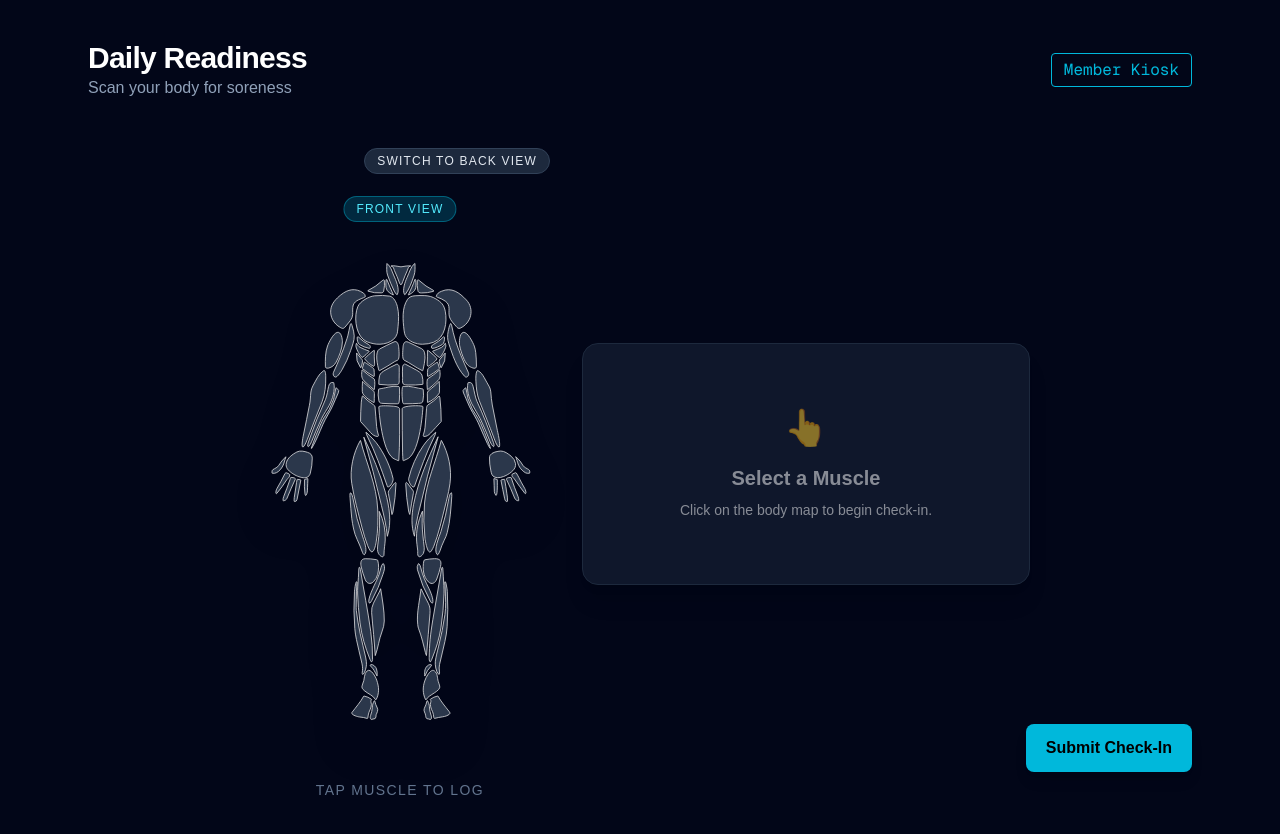
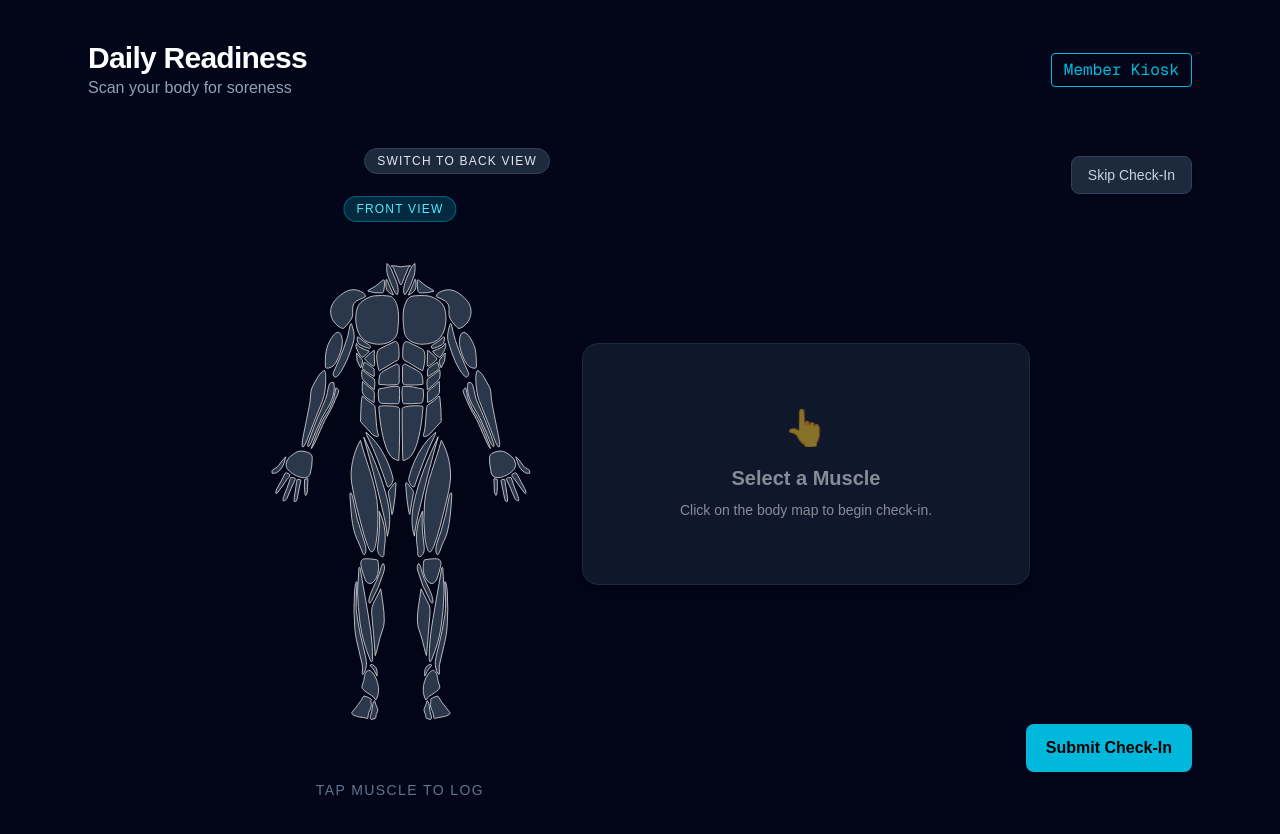
Before and after one commit to ms-sparkle/FreeFuse---Interactive-Video-Controlled-Retail-Automation-System, a Next.js app in the folder P3NewUI/my-next-app/: page /check-in in a window 1280 px wide. Built offline with nearby package versions, Linux system fonts and the light colour scheme.

Commit message:
Added skip button and error catching for soreness logging

```diff
--- a/P3NewUI/my-next-app/app/components/BodyMap.tsx
+++ b/P3NewUI/my-next-app/app/components/BodyMap.tsx
@@ -61,9 +61,17 @@ export default function BodyMap() {
       setBodyVariant(session.sex.toLowerCase() === 'male' ? 'male' : 'female');
     }
   }, []);
+
   const [bodySide, setBodySide] = useState<'front' | 'back'>('front');
   const [submitting, setSubmitting] = useState(false);
   const [submitError, setSubmitError] = useState('');
+
+  // Clear "Must enter soreness" error once they start interacting
+  useEffect(() => {
+    if (Object.keys(sorenessData).length > 0 && submitError === "Must enter soreness to submit check-in") {
+      setSubmitError('');
+    }
+  }, [sorenessData, submitError]);
 
   const bodyData = bodySide === 'front'
     ? (bodyVariant === 'female' ? bodyFemaleFront : bodyFront)
@@ -82,6 +90,11 @@ export default function BodyMap() {
   };
 
   const submitCheckIn = async () => {
+    if (Object.keys(sorenessData).length === 0) {
+      setSubmitError("Must enter soreness to submit check-in");
+      return;
+    }
+
     const raw = localStorage.getItem('session');
     if (!raw) { setSubmitError('Not logged in'); return; }
     const session = JSON.parse(raw);
@@ -151,6 +164,14 @@ export default function BodyMap() {
 
   return (
     <div className="relative flex flex-col md:flex-row gap-8 items-center justify-center p-8 bg-slate-950 min-h-[600px] text-white">
+
+      {/* SKIP CHECK-IN BUTTON */}
+      <button
+        onClick={() => router.push('/player-dashboard')}
+        className="absolute top-6 right-6 z-50 px-4 py-2 bg-slate-800 hover:bg-slate-700 text-slate-300 text-sm font-medium rounded-lg border border-slate-700 transition-colors shadow-sm"
+      >
+        Skip Check-In
+      </button>
 
       {/* --- THE BODY MAP --- */}
       <div className="relative w-[300px] h-[600px]">
```
